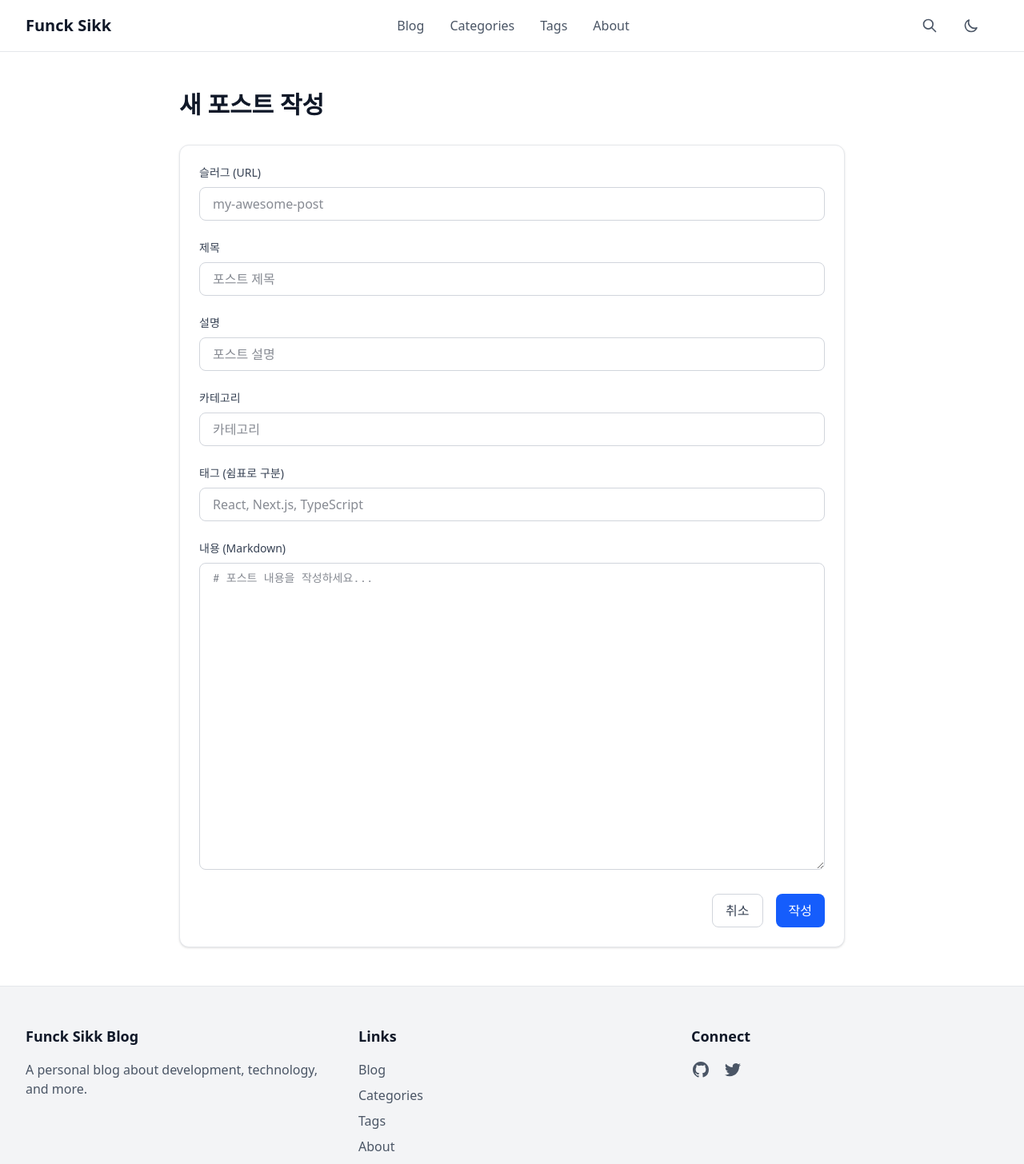
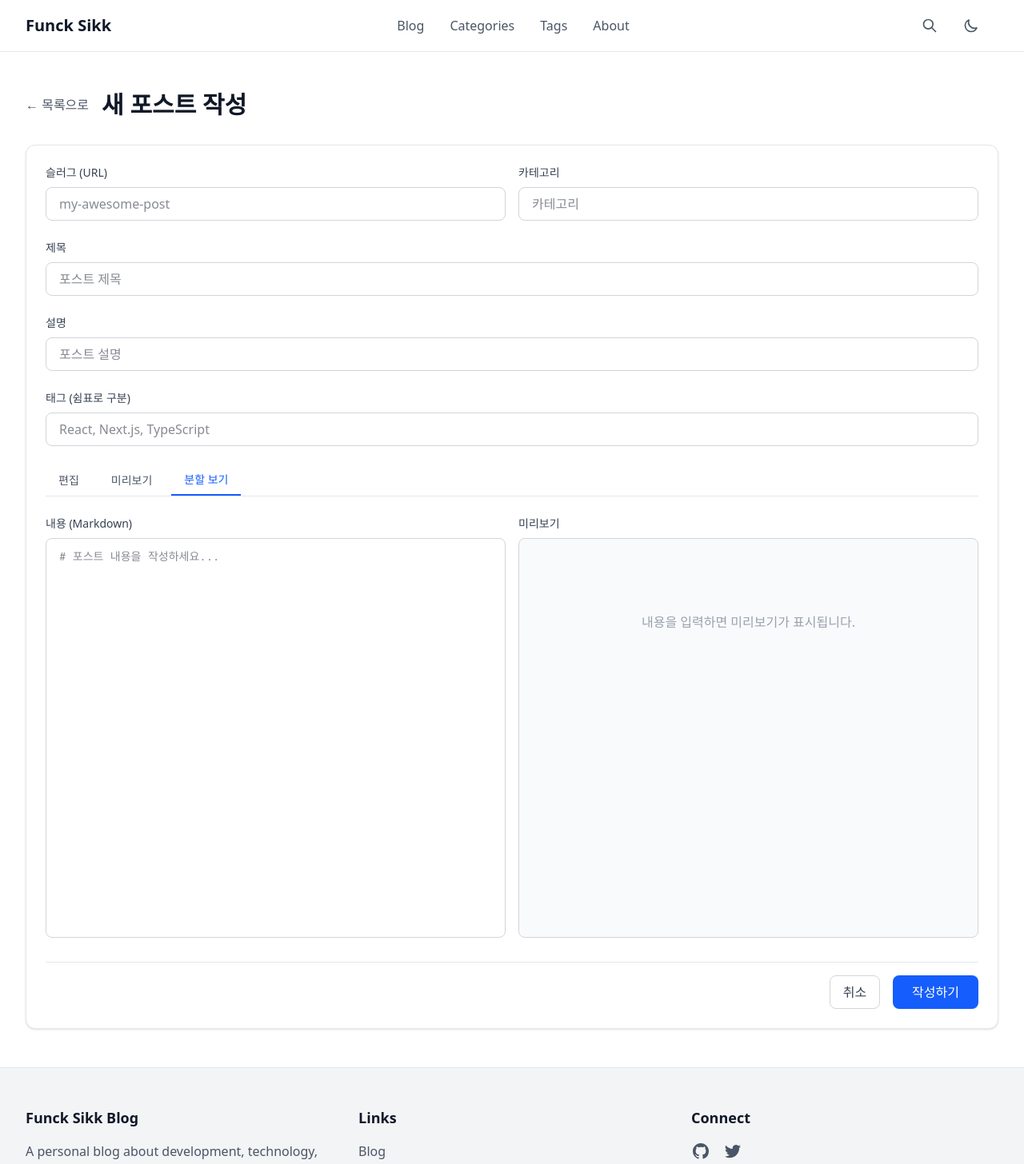
Before and after one commit to siksum/funck-sikk--blog, a Next.js app: page /admin/new in a window 1280 px wide. Shown: the top 1456 px of the page at 80% size. Built offline with nearby package versions, Linux system fonts and the light colour scheme.

Commit message:
feat: 에디터에 실시간 미리보기 분할 화면 추가
- 편집/미리보기/분할 보기 탭 추가
- 마크다운 실시간 렌더링
- 에디터 레이아웃 개선 (max-w-7xl)
- 목록으로 돌아가기 링크 추가

Co-Authored-By: Claude Opus 4.5 <noreply@anthropic.com>

```diff
--- a/src/app/admin/edit/[slug]/page.tsx
+++ b/src/app/admin/edit/[slug]/page.tsx
@@ -1,6 +1,7 @@
 'use client';
 
 import { useState, useEffect, use } from 'react';
+import Link from 'next/link';
 import PostEditor from '@/components/admin/PostEditor';
 
 interface EditPostPageProps {
@@ -43,7 +44,7 @@ export default function EditPostPage({ params }: EditPostPageProps) {
 
   if (loading) {
     return (
-      <div className="max-w-4xl mx-auto px-4 sm:px-6 lg:px-8 py-12">
+      <div className="max-w-7xl mx-auto px-4 sm:px-6 lg:px-8 py-12">
         <p className="text-center text-gray-600 dark:text-gray-400">로딩 중...</p>
       </div>
     );
@@ -51,17 +52,25 @@ export default function EditPostPage({ params }: EditPostPageProps) {
 
   if (error || !post) {
     return (
-      <div className="max-w-4xl mx-auto px-4 sm:px-6 lg:px-8 py-12">
+      <div className="max-w-7xl mx-auto px-4 sm:px-6 lg:px-8 py-12">
         <p className="text-center text-red-600 dark:text-red-400">{error}</p>
       </div>
     );
   }
 
   return (
-    <div className="max-w-4xl mx-auto px-4 sm:px-6 lg:px-8 py-12">
-      <h1 className="text-3xl font-bold text-gray-900 dark:text-white mb-8">
-        포스트 수정
-      </h1>
+    <div className="max-w-7xl mx-auto px-4 sm:px-6 lg:px-8 py-12">
+      <div className="flex items-center gap-4 mb-8">
+        <Link
+          href="/admin"
+          className="text-gray-600 dark:text-gray-400 hover:text-gray-900 dark:hover:text-white"
+        >
+          ← 목록으로
+        </Link>
+        <h1 className="text-3xl font-bold text-gray-900 dark:text-white">
+          포스트 수정
+        </h1>
+      </div>
       <div className="bg-white dark:bg-gray-800 rounded-xl shadow-sm border border-gray-200 dark:border-gray-700 p-6">
         <PostEditor initialData={post} isEdit />
       </div>
--- a/src/app/admin/new/page.tsx
+++ b/src/app/admin/new/page.tsx
@@ -1,11 +1,20 @@
 import PostEditor from '@/components/admin/PostEditor';
+import Link from 'next/link';
 
 export default function NewPostPage() {
   return (
-    <div className="max-w-4xl mx-auto px-4 sm:px-6 lg:px-8 py-12">
-      <h1 className="text-3xl font-bold text-gray-900 dark:text-white mb-8">
-        새 포스트 작성
-      </h1>
+    <div className="max-w-7xl mx-auto px-4 sm:px-6 lg:px-8 py-12">
+      <div className="flex items-center gap-4 mb-8">
+        <Link
+          href="/admin"
+          className="text-gray-600 dark:text-gray-400 hover:text-gray-900 dark:hover:text-white"
+        >
+          ← 목록으로
+        </Link>
+        <h1 className="text-3xl font-bold text-gray-900 dark:text-white">
+          새 포스트 작성
+        </h1>
+      </div>
       <div className="bg-white dark:bg-gray-800 rounded-xl shadow-sm border border-gray-200 dark:border-gray-700 p-6">
         <PostEditor />
       </div>
--- a/src/components/admin/PostEditor.tsx
+++ b/src/components/admin/PostEditor.tsx
@@ -2,6 +2,7 @@
 
 import { useState } from 'react';
 import { useRouter } from 'next/navigation';
+import MDXContent from '@/components/mdx/MDXContent';
 
 interface PostEditorProps {
   initialData?: {
@@ -19,6 +20,7 @@ interface PostEditorProps {
 export default function PostEditor({ initialData = {}, isEdit = false }: PostEditorProps) {
   const router = useRouter();
   const [saving, setSaving] = useState(false);
+  const [activeTab, setActiveTab] = useState<'edit' | 'preview' | 'split'>('split');
   const [formData, setFormData] = useState({
     slug: initialData.slug || '',
     title: initialData.title || '',
@@ -69,6 +71,8 @@ export default function PostEditor({ initialData = {}, isEdit = false }: PostEdi
 
   return (
     <form onSubmit={handleSubmit} className="space-y-6">
+      {/* Meta Fields */}
+      <div className="grid grid-cols-1 md:grid-cols-2 gap-4">
         {/* Slug */}
         <div>
           <label className="block text-sm font-medium text-gray-700 dark:text-gray-300 mb-2">
@@ -83,6 +87,21 @@ export default function PostEditor({ initialData = {}, isEdit = false }: PostEdi
             required
             disabled={isEdit}
           />
+        </div>
+
+        {/* Category */}
+        <div>
+          <label className="block text-sm font-medium text-gray-700 dark:text-gray-300 mb-2">
+            카테고리
+          </label>
+          <input
+            type="text"
+            value={formData.category}
+            onChange={(e) => setFormData({ ...formData, category: e.target.value })}
+            className="w-full px-4 py-2 border border-gray-300 dark:border-gray-600 rounded-lg bg-white dark:bg-gray-700 text-gray-900 dark:text-white focus:outline-none focus:ring-2 focus:ring-blue-500"
+            placeholder="카테고리"
+          />
+        </div>
       </div>
 
       {/* Title */}
@@ -114,20 +133,6 @@ export default function PostEditor({ initialData = {}, isEdit = false }: PostEdi
         />
       </div>
 
-      {/* Category */}
-      <div>
-        <label className="block text-sm font-medium text-gray-700 dark:text-gray-300 mb-2">
-          카테고리
-        </label>
-        <input
-          type="text"
-          value={formData.category}
-          onChange={(e) => setFormData({ ...formData, category: e.target.value })}
-          className="w-full px-4 py-2 border border-gray-300 dark:border-gray-600 rounded-lg bg-white dark:bg-gray-700 text-gray-900 dark:text-white focus:outline-none focus:ring-2 focus:ring-blue-500"
-          placeholder="카테고리"
-        />
-      </div>
-
       {/* Tags */}
       <div>
         <label className="block text-sm font-medium text-gray-700 dark:text-gray-300 mb-2">
@@ -142,21 +147,85 @@ export default function PostEditor({ initialData = {}, isEdit = false }: PostEdi
         />
       </div>
 
-      {/* Content */}
-      <div>
+      {/* View Mode Tabs */}
+      <div className="flex gap-2 border-b border-gray-200 dark:border-gray-700">
+        <button
+          type="button"
+          onClick={() => setActiveTab('edit')}
+          className={`px-4 py-2 text-sm font-medium transition-colors ${
+            activeTab === 'edit'
+              ? 'text-blue-600 dark:text-blue-400 border-b-2 border-blue-600 dark:border-blue-400'
+              : 'text-gray-600 dark:text-gray-400 hover:text-gray-900 dark:hover:text-white'
+          }`}
+        >
+          편집
+        </button>
+        <button
+          type="button"
+          onClick={() => setActiveTab('preview')}
+          className={`px-4 py-2 text-sm font-medium transition-colors ${
+            activeTab === 'preview'
+              ? 'text-blue-600 dark:text-blue-400 border-b-2 border-blue-600 dark:border-blue-400'
+              : 'text-gray-600 dark:text-gray-400 hover:text-gray-900 dark:hover:text-white'
+          }`}
+        >
+          미리보기
+        </button>
+        <button
+          type="button"
+          onClick={() => setActiveTab('split')}
+          className={`px-4 py-2 text-sm font-medium transition-colors ${
+            activeTab === 'split'
+              ? 'text-blue-600 dark:text-blue-400 border-b-2 border-blue-600 dark:border-blue-400'
+              : 'text-gray-600 dark:text-gray-400 hover:text-gray-900 dark:hover:text-white'
+          }`}
+        >
+          분할 보기
+        </button>
+      </div>
+
+      {/* Content Editor & Preview */}
+      <div
+        className={`${
+          activeTab === 'split' ? 'grid grid-cols-1 lg:grid-cols-2 gap-4' : ''
+        }`}
+      >
+        {/* Editor */}
+        {(activeTab === 'edit' || activeTab === 'split') && (
+          <div className={activeTab === 'split' ? '' : ''}>
             <label className="block text-sm font-medium text-gray-700 dark:text-gray-300 mb-2">
               내용 (Markdown)
             </label>
             <textarea
               value={formData.content}
               onChange={(e) => setFormData({ ...formData, content: e.target.value })}
-          className="w-full h-96 px-4 py-2 border border-gray-300 dark:border-gray-600 rounded-lg bg-white dark:bg-gray-700 text-gray-900 dark:text-white focus:outline-none focus:ring-2 focus:ring-blue-500 font-mono text-sm"
+              className="w-full h-[500px] px-4 py-3 border border-gray-300 dark:border-gray-600 rounded-lg bg-white dark:bg-gray-700 text-gray-900 dark:text-white focus:outline-none focus:ring-2 focus:ring-blue-500 font-mono text-sm resize-none"
               placeholder="# 포스트 내용을 작성하세요..."
             />
           </div>
+        )}
+
+        {/* Preview */}
+        {(activeTab === 'preview' || activeTab === 'split') && (
+          <div>
+            <label className="block text-sm font-medium text-gray-700 dark:text-gray-300 mb-2">
+              미리보기
+            </label>
+            <div className="h-[500px] px-4 py-3 border border-gray-300 dark:border-gray-600 rounded-lg bg-gray-50 dark:bg-gray-900 overflow-y-auto">
+              {formData.content ? (
+                <MDXContent content={formData.content} />
+              ) : (
+                <p className="text-gray-400 dark:text-gray-500 text-center mt-20">
+                  내용을 입력하면 미리보기가 표시됩니다.
+                </p>
+              )}
+            </div>
+          </div>
+        )}
+      </div>
 
       {/* Actions */}
-      <div className="flex justify-end gap-4">
+      <div className="flex justify-end gap-4 pt-4 border-t border-gray-200 dark:border-gray-700">
         <button
           type="button"
           onClick={() => router.back()}
@@ -167,9 +236,9 @@ export default function PostEditor({ initialData = {}, isEdit = false }: PostEdi
         <button
           type="submit"
           disabled={saving}
-          className="px-4 py-2 bg-blue-600 text-white rounded-lg hover:bg-blue-700 disabled:opacity-50 transition-colors"
+          className="px-6 py-2 bg-blue-600 text-white rounded-lg hover:bg-blue-700 disabled:opacity-50 transition-colors"
         >
-          {saving ? '저장 중...' : isEdit ? '수정' : '작성'}
+          {saving ? '저장 중...' : isEdit ? '수정하기' : '작성하기'}
         </button>
       </div>
     </form>
```
Lines whose indentation alone changed are shown as unchanged.
